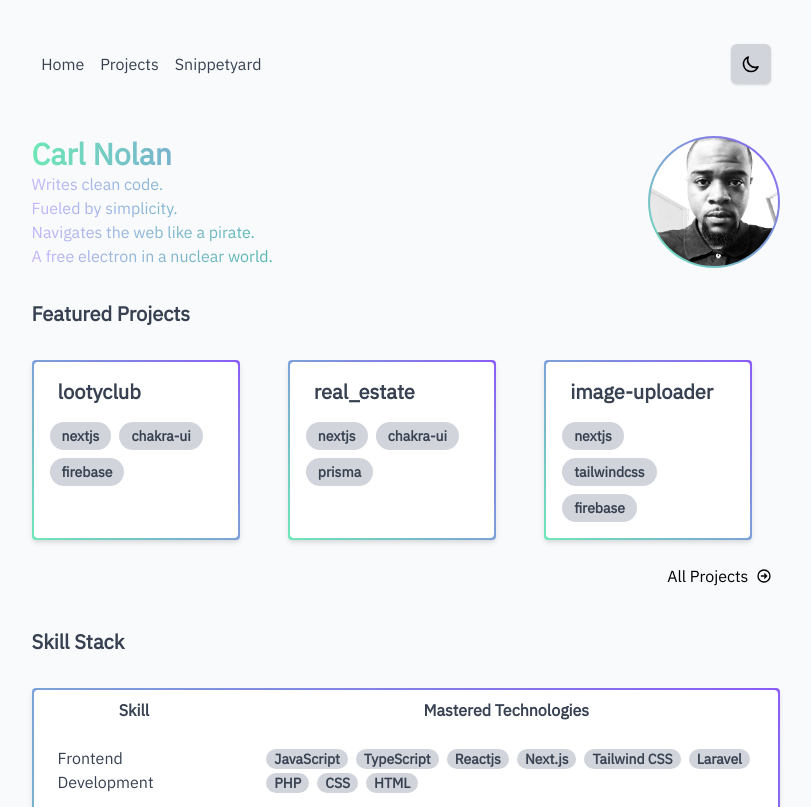
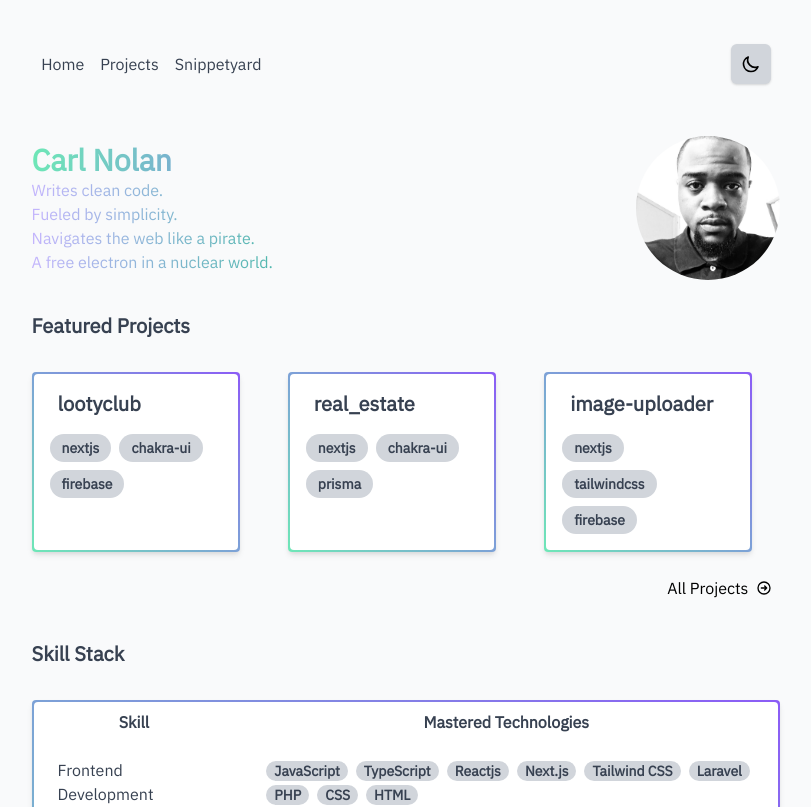
Before and after one commit to cvrlnolan/carlnolan.me, a Next.js app: page / in a window 1280 px wide. Shown: the top 807 px of the page, without its empty margins (234-1045 px from the left). Built offline with nearby package versions, Linux system fonts and the light colour scheme.

Commit message:
Image optimization, small modifications

```diff
--- a/components/introduction.tsx
+++ b/components/introduction.tsx
@@ -1,4 +1,6 @@
 import React from "react";
+import Image from "next/image";
+import myPic from "public/me.jpg";
 
 const Introduction = () => {
   return (
@@ -22,11 +24,13 @@ const Introduction = () => {
           </p>
         </div>
         <div className="flex mx-auto md:mx-0 mb-4 md:mb-0">
-          <div className="p-0.5 bg-gradient-to-tr from-green-300 to-purple-500 rounded-full">
-            <img
+          <div className="w-36 h-36 relative rounded-full">
+            <Image
               alt="Carl"
-              src="./me.jpg"
-              className="w-32 h-32 rounded-full object-cover"
+              src={myPic}
+              layout="fill"
+              objectFit="cover"
+              className="rounded-full"
             />
           </div>
         </div>
--- a/components/projects/projectCard.tsx
+++ b/components/projects/projectCard.tsx
@@ -6,7 +6,7 @@ const ProjectCard = (props: Project) => {
   return (
     <>
       <Link href={props.link} passHref>
-        <div className="w-full md:w-52 rounded p-0.5 bg-gradient-to-tr from-green-300 to-purple-500 shadow-md cursor-pointer transform motion-safe:hover:scale-110 transition-transform duration-150">
+        <div className="w-full md:w-52 rounded p-0.5 bg-gradient-to-tr from-green-300 to-purple-500 shadow-md cursor-pointer transform motion-safe:hover:scale-105 md:motion-safe:hover:scale-110 transition-transform duration-150">
           <div className="flex-col h-full bg-white rounded dark:bg-gray-800 overflow-hidden">
             <div className="px-6 py-4">
               <div className="font-bold text-xl text-gray-700 dark:text-gray-300">
--- a/components/snippets/snippetCard.tsx
+++ b/components/snippets/snippetCard.tsx
@@ -6,7 +6,7 @@ const SnippetCard = (props: SnippetData) => {
   return (
     <>
       <Link href={`/snippets/${props.slug}`} passHref>
-        <div className="w-full md:w-52 rounded shadow-md p-0.5 bg-gradient-to-tr from-green-300 to-purple-500 cursor-pointer transform motion-safe:hover:scale-110 transition-transform duration-150">
+        <div className="w-full md:w-52 rounded shadow-md p-0.5 bg-gradient-to-tr from-green-300 to-purple-500 cursor-pointer transform motion-safe:hover:scale-105 md:motion-safe:hover:scale-110 transition-transform duration-150">
           <div className="flex-col h-full bg-white dark:bg-gray-800 overflow-hidden rounded">
             <div className="px-6 py-4">
               <div className="font-bold text-xl text-gray-700 dark:text-gray-300">
```
